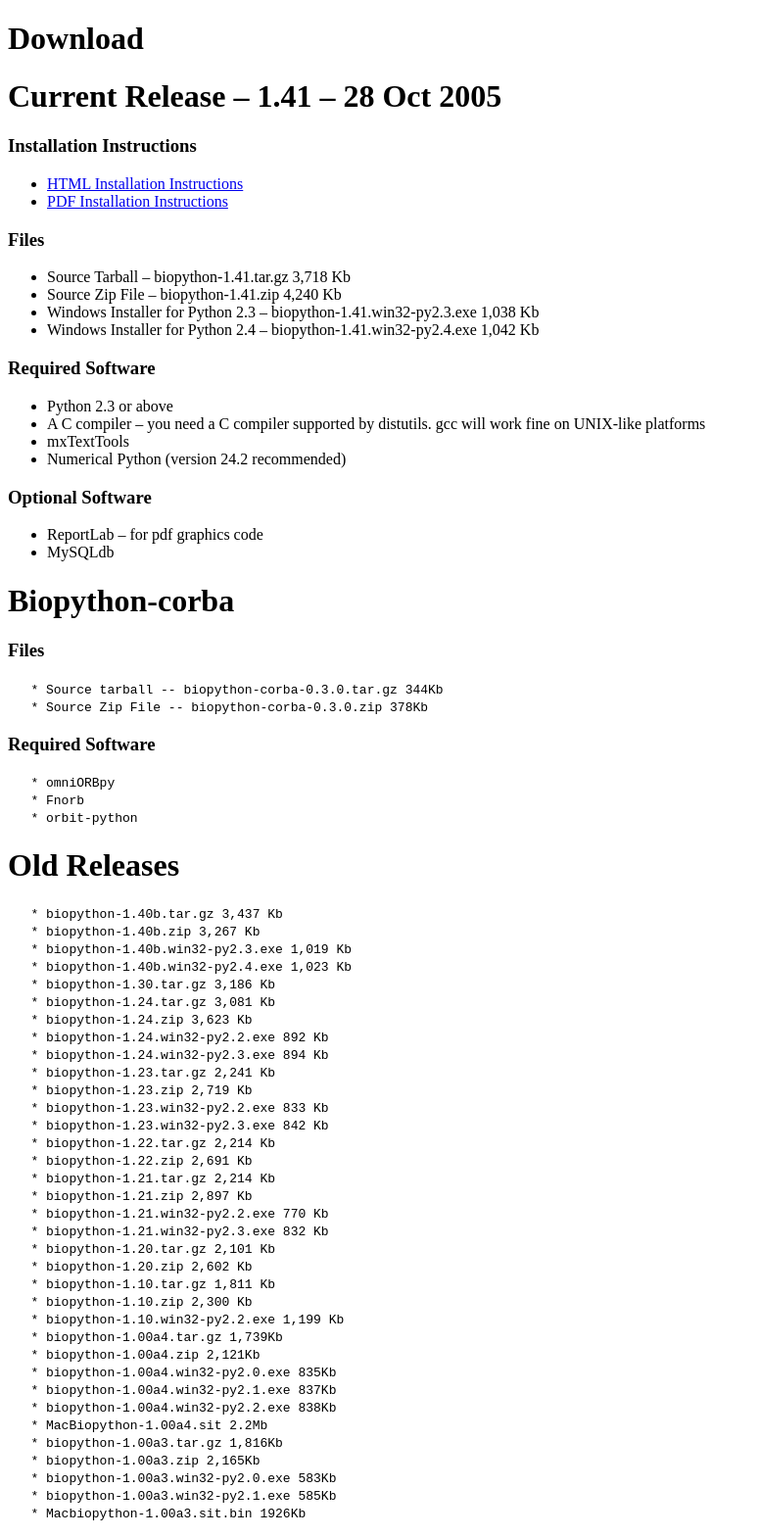
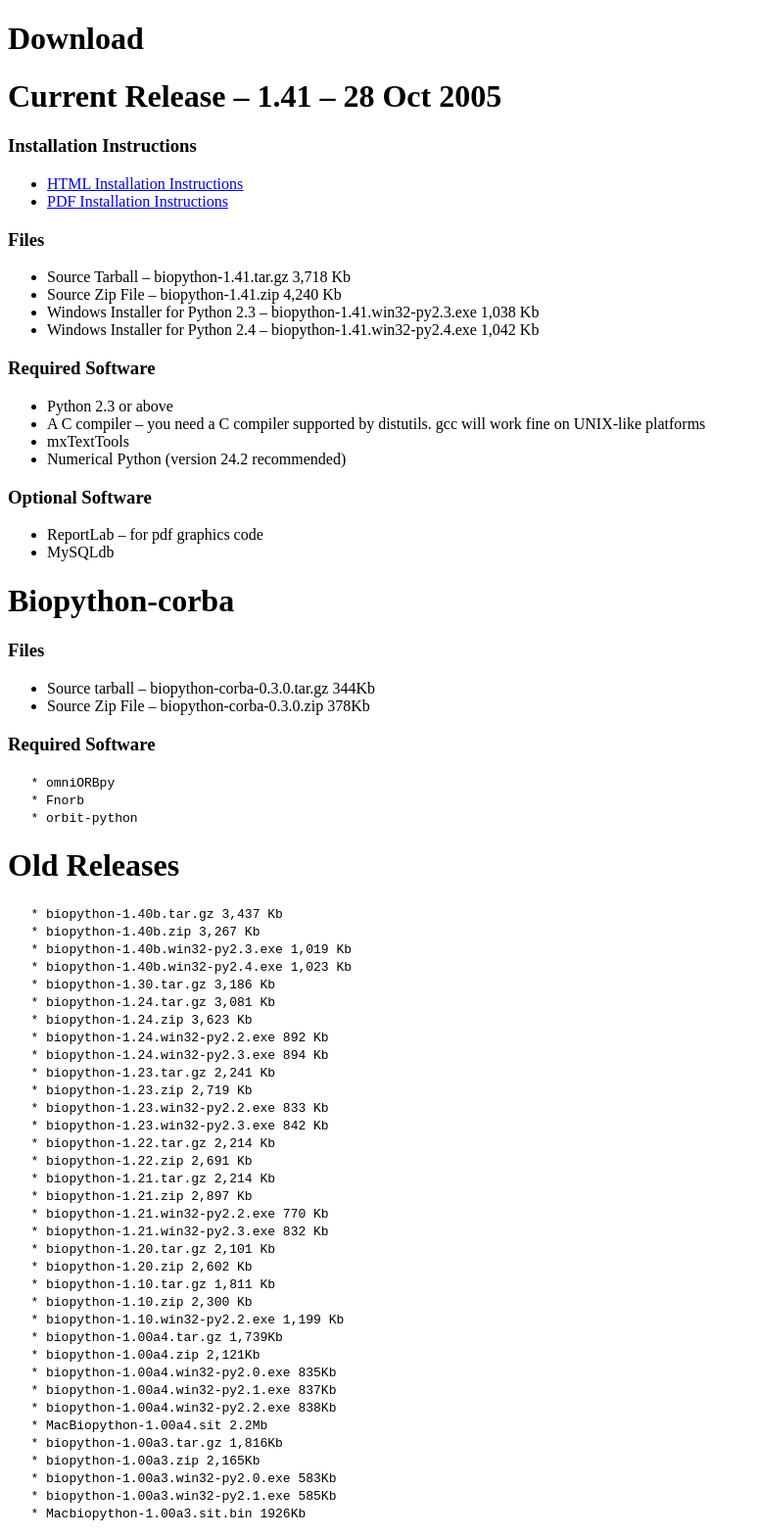
Before and after one commit to biopython/biopython.github.io, a Jekyll site: the page built from wiki/Download.md, in a window 1280 px wide. Shown: the whole page at 98% size, without its empty margins (0-775 px from the left). Built offline with Jekyll 4.4.1, drawn with Linux system fonts in a browser that asks for light colours.

Commit message:
/* Files */

```diff
--- a/wiki/Download.md
+++ b/wiki/Download.md
@@ -39,8 +39,8 @@ Biopython-corba
 
 ### Files
 
-`   * Source tarball -- biopython-corba-0.3.0.tar.gz 344Kb`
-`   * Source Zip File -- biopython-corba-0.3.0.zip 378Kb`
+-   Source tarball -- biopython-corba-0.3.0.tar.gz 344Kb
+-   Source Zip File -- biopython-corba-0.3.0.zip 378Kb
 
 ### Required Software
 
```
Also changed, not shown: 1 other file.
